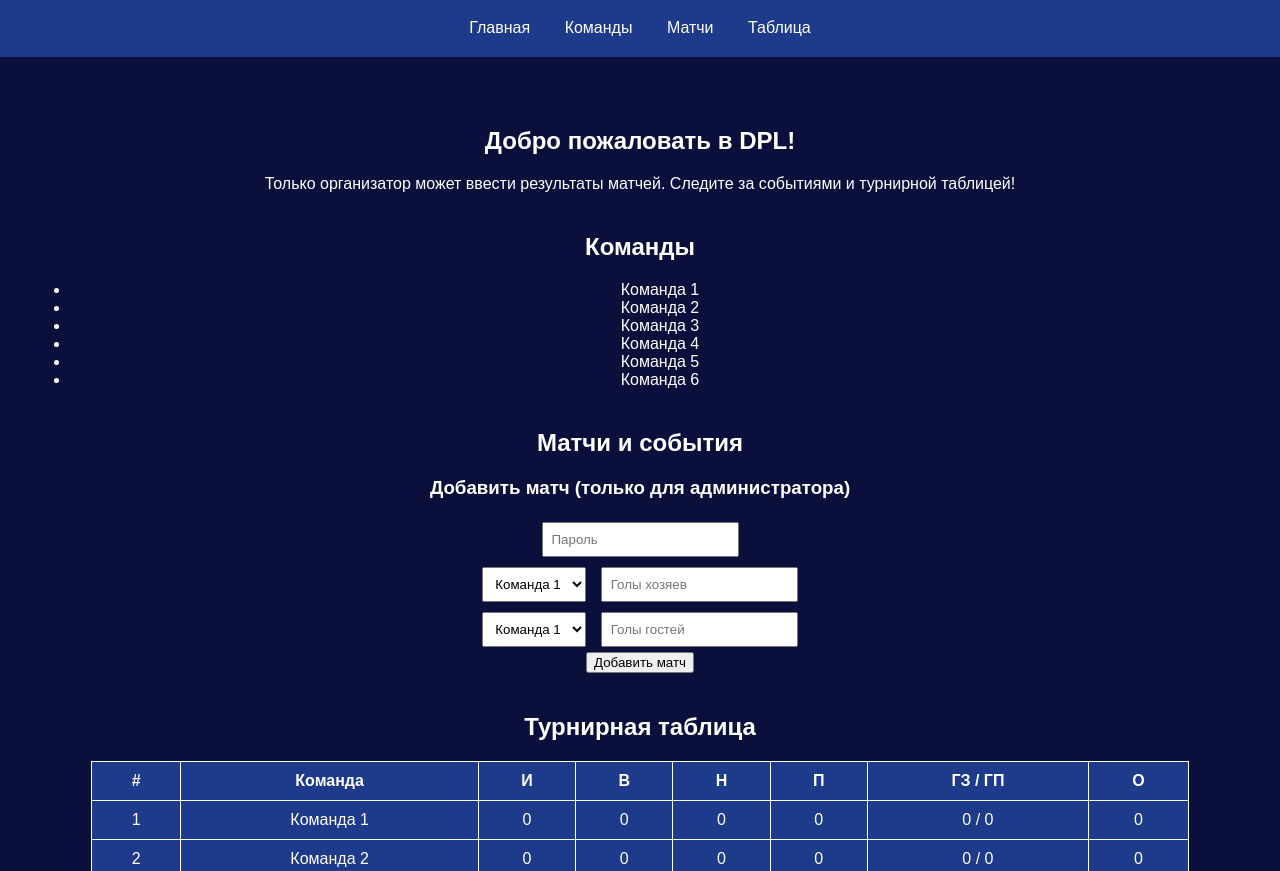
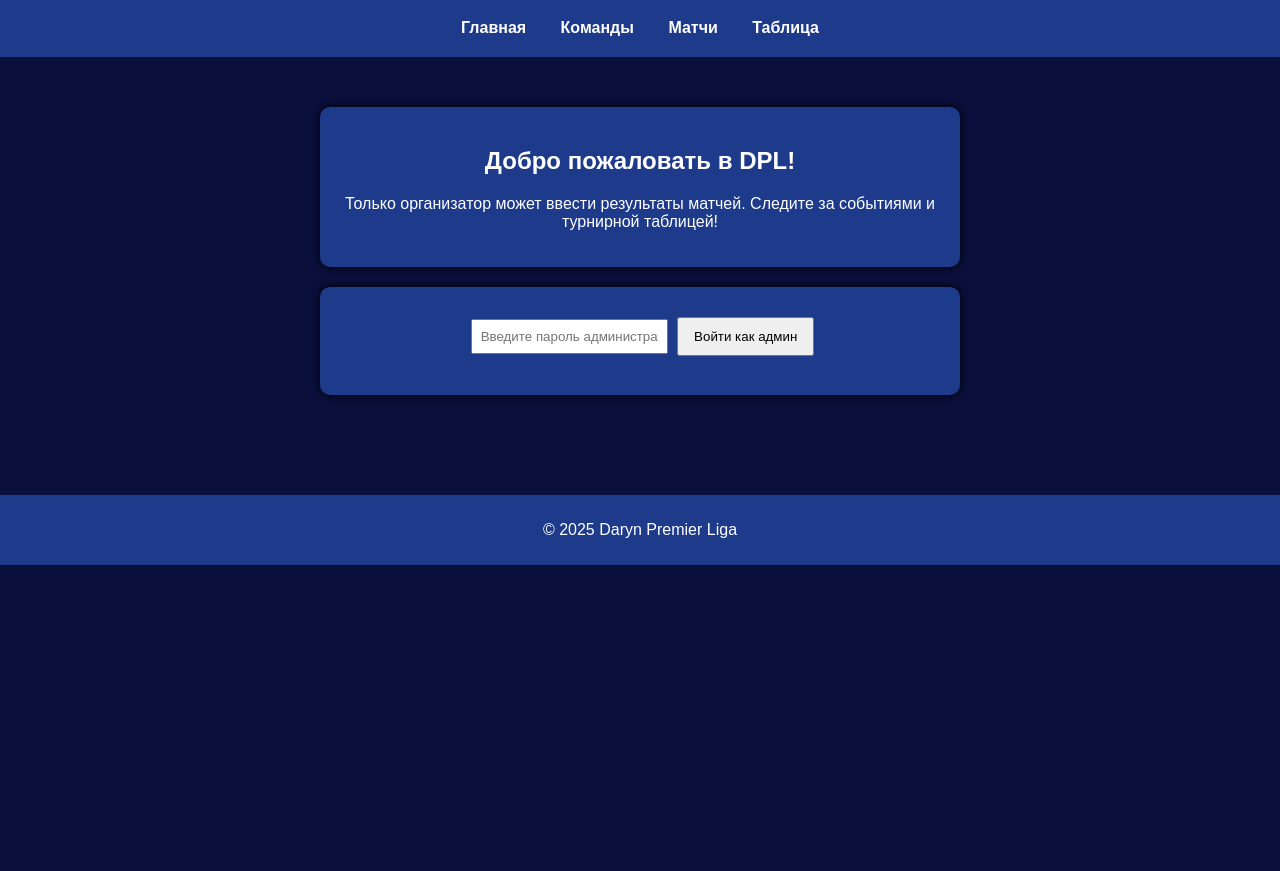
Before and after one commit to baga189/dpl-sites, a plain HTML site: page index.html in a window 1280 px wide. Shown: the part 81-952 px from the top of the page. After the commit the page ends 800 px from the top, so only its background shows below. Drawn offline with Linux system fonts and the light colour scheme.

Commit message:
Update index.html

```diff
--- a/index.html
+++ b/index.html
@@ -1,7 +1,7 @@
 <!DOCTYPE html>
 <html lang="ru">
 <head>
-  <meta charset="UTF-8">
+  <meta charset="UTF-8" />
   <title>Daryn Premier Liga (DPL)</title>
   <style>
     body {
@@ -19,17 +19,32 @@
       margin: 0 15px;
       text-decoration: none;
       color: #fff;
+      font-weight: bold;
+      cursor: pointer;
     }
-    main {
+    .section {
+      display: none;
       padding: 30px;
       text-align: center;
     }
-    section {
-      margin-top: 40px;
+    .active {
+      display: block;
+    }
+    .card {
+      background-color: #1e3a8a;
+      padding: 20px;
+      margin: 20px auto;
+      width: 90%;
+      max-width: 600px;
+      border-radius: 10px;
+      box-shadow: 0 0 10px #000;
+    }
+    ul {
+      list-style: none;
+      padding: 0;
     }
     table {
-      width: 90%;
-      margin: 20px auto;
+      width: 100%;
       background-color: #1e3a8a;
       border-collapse: collapse;
       color: white;
@@ -43,11 +58,18 @@
       padding: 8px;
       margin: 5px;
     }
+    button {
+      padding: 10px 15px;
+      margin-top: 10px;
+    }
     footer {
       text-align: center;
       padding: 10px;
       background-color: #1e3a8a;
       margin-top: 50px;
+    }
+    #adminPanel {
+      display: none;
     }
   </style>
 </head>
@@ -55,32 +77,43 @@
   <header>
     <h1>Daryn Premier Liga (DPL)</h1>
     <nav>
-      <a href="#home">Главная</a>
-      <a href="#teams">Команды</a>
-      <a href="#matches">Матчи</a>
-      <a href="#table">Таблица</a>
+      <a onclick="showSection('home')">Главная</a>
+      <a onclick="showSection('teams')">Команды</a>
+      <a onclick="showSection('matches')">Матчи</a>
+      <a onclick="showSection('table')">Таблица</a>
     </nav>
   </header>
 
   <main>
-    <section id="home">
+    <section id="home" class="section active">
+      <div class="card">
         <h2>Добро пожаловать в DPL!</h2>
         <p>Только организатор может ввести результаты матчей. Следите за событиями и турнирной таблицей!</p>
+      </div>
+
+      <div class="card">
+        <input type="password" id="adminPasswordInput" placeholder="Введите пароль администратора">
+        <button onclick="checkAdminPassword()">Войти как админ</button>
+        <p id="adminError" style="color:red;"></p>
+      </div>
     </section>
 
-    <section id="teams">
+    <section id="teams" class="section">
+      <div class="card">
         <h2>Команды</h2>
         <ul id="teamList"></ul>
+      </div>
     </section>
 
-    <section id="matches">
+    <section id="matches" class="section">
+      <div class="card">
         <h2>Матчи и события</h2>
         <div id="matchList"></div>
+      </div>
 
+      <div id="adminPanel" class="card">
         <h3>Добавить матч (только для администратора)</h3>
         <form id="matchForm">
-        <input type="password" id="adminPass" placeholder="Пароль">
-        <br>
           <select id="homeTeam"></select>
           <input type="number" id="homeGoals" min="0" placeholder="Голы хозяев">
           <br>
@@ -90,9 +123,11 @@
           <button type="submit">Добавить матч</button>
           <p id="errorMsg" style="color:red;"></p>
         </form>
+      </div>
     </section>
 
-    <section id="table">
+    <section id="table" class="section">
+      <div class="card">
         <h2>Турнирная таблица</h2>
         <table id="standings">
           <thead>
@@ -109,6 +144,7 @@
           </thead>
           <tbody></tbody>
         </table>
+      </div>
     </section>
   </main>
 
@@ -119,53 +155,59 @@
   <script>
     const adminPassword = "dpladmin";
     const teams = ["Команда 1", "Команда 2", "Команда 3", "Команда 4", "Команда 5", "Команда 6"];
-
     let matches = [];
 
-    // Загрузка матчей из localStorage
+    // Загрузка сохранённых матчей
     const savedMatches = localStorage.getItem("dpl_matches");
     if (savedMatches) {
       matches = JSON.parse(savedMatches);
     }
 
+    const homeTeamSelect = document.getElementById("homeTeam");
+    const awayTeamSelect = document.
+      getElementById("awayTeam");
     const teamList = document.getElementById("teamList");
-    const homeTeamSelect = document.getElementById("homeTeam");
-    const awayTeamSelect = document.getElementById("awayTeam");
 
-    // Загрузка команд
-    teams.forEach((team, index) => {
-      const li = document.createElement("li");
-      li.textContent = team;
-      teamList.appendChild(li);
+    teams.forEach((team, i) => {
+      teamList.innerHTML += <li>${team}</li>;
+      homeTeamSelect.innerHTML += <option value="${i}">${team}</option>;
+      awayTeamSelect.innerHTML += <option value="${i}">${team}</option>;
+    });
 
-      const opt1 = new Option(team, index);
-      const opt2 = new Option(team, index);
-      homeTeamSelect.add(opt1);
-      awayTeamSelect.add(opt2);
-    });
+    function showSection(id) {
+      document.querySelectorAll(".section").forEach(sec => sec.classList.remove("active"));
+      document.getElementById(id).classList.add("active");
+    }
+
+    function checkAdminPassword() {
+      const input = document.getElementById("adminPasswordInput").value;
+      const error = document.getElementById("adminError");
+      if (input === adminPassword) {
+        document.getElementById("adminPanel").style.display = "block";
+        error.textContent = "";
+        alert("Добро пожаловать, администратор!");
+      } else {
+        error.textContent = "Неверный пароль.";
+      }
+    }
 
     function updateMatchList() {
       const container = document.getElementById("matchList");
       container.innerHTML = "";
       matches.forEach(match => {
         const div = document.createElement("div");
-        div.innerHTML = `<h4>${teams[match.home]} vs ${teams[match.away]}</h4>
-                         <p>Счёт: ${match.goalsHome} - ${match.goalsAway}</p>`;
+        div.innerHTML = <strong>${teams[match.home]} vs ${teams[match.away]}</strong><br>Счёт: ${match.goalsHome} - ${match.goalsAway}<hr>;
         container.appendChild(div);
       });
     }
 
     function updateTable() {
-      const tableData = teams.map(name => ({
-        name,
-        played: 0, win: 0, draw: 0, loss: 0,
-goalsFor: 0, goalsAgainst: 0, points: 0,
+      const data = teams.map(name => ({
+        name, played: 0, win: 0, draw: 0, loss: 0, goalsFor: 0, goalsAgainst: 0, points: 0
       }));
 
       matches.forEach(match => {
-        const home = tableData[match.home];
-        const away = tableData[match.away];
-
+        const home = data[match.home], away = data[match.away];
         home.played++; away.played++;
         home.goalsFor += match.goalsHome;
         home.goalsAgainst += match.goalsAway;
@@ -180,17 +222,17 @@ goalsFor: 0, goalsAgainst: 0, points: 0,
           home.loss++;
         } else {
           home.draw++; away.draw++;
-          home.points += 1; away.points += 1;
+          home.points++; away.points++;
         }
       });
 
-      tableData.sort((a, b) => b.points - a.points || (b.goalsFor - b.goalsAgainst) - (a.goalsFor - a.goalsAgainst));
+      data.sort((a, b) => b.points - a.points || (b.goalsFor - b.goalsAgainst) - (a.goalsFor - a.goalsAgainst));
 
       const tbody = document.querySelector("#standings tbody");
       tbody.innerHTML = "";
-      tableData.forEach((team, index) => {
-        const row = document.createElement("tr");
-        row.innerHTML = `
+      data.forEach((team, index) => {
+        tbody.innerHTML += `
+          <tr>
             <td>${index + 1}</td>
             <td>${team.name}</td>
             <td>${team.played}</td>
@@ -199,24 +241,17 @@ goalsFor: 0, goalsAgainst: 0, points: 0,
             <td>${team.loss}</td>
             <td>${team.goalsFor} / ${team.goalsAgainst}</td>
             <td>${team.points}</td>
-        `;
-        tbody.appendChild(row);
+          </tr>`;
       });
     }
 
     document.getElementById("matchForm").addEventListener("submit", function(e) {
       e.preventDefault();
-      const pass = document.getElementById("adminPass").value;
       const home = parseInt(homeTeamSelect.value);
       const away = parseInt(awayTeamSelect.value);
       const homeGoals = parseInt(document.getElementById("homeGoals").value);
       const awayGoals = parseInt(document.getElementById("awayGoals").value);
       const errorMsg = document.getElementById("errorMsg");
-
-      if (pass !== adminPassword) {
-        errorMsg.textContent = "Неверный пароль!";
-        return;
-      }
 
       if (home === away) {
         errorMsg.textContent = "Выберите разные команды.";
@@ -228,11 +263,10 @@ goalsFor: 0, goalsAgainst: 0, points: 0,
         return;
       }
 
-      matches.push({ home, away, goalsHome: homeGoals, goalsAway: awayGoals });
-
+      matches.push({ home, away, goalsHome, goalsAway });
       localStorage.setItem("dpl_matches", JSON.stringify(matches));
 
-      document.getElementById("matchForm").reset();
+      this.reset();
       errorMsg.textContent = "";
 
       updateMatchList();
```
Lines whose indentation alone changed are shown as unchanged.
